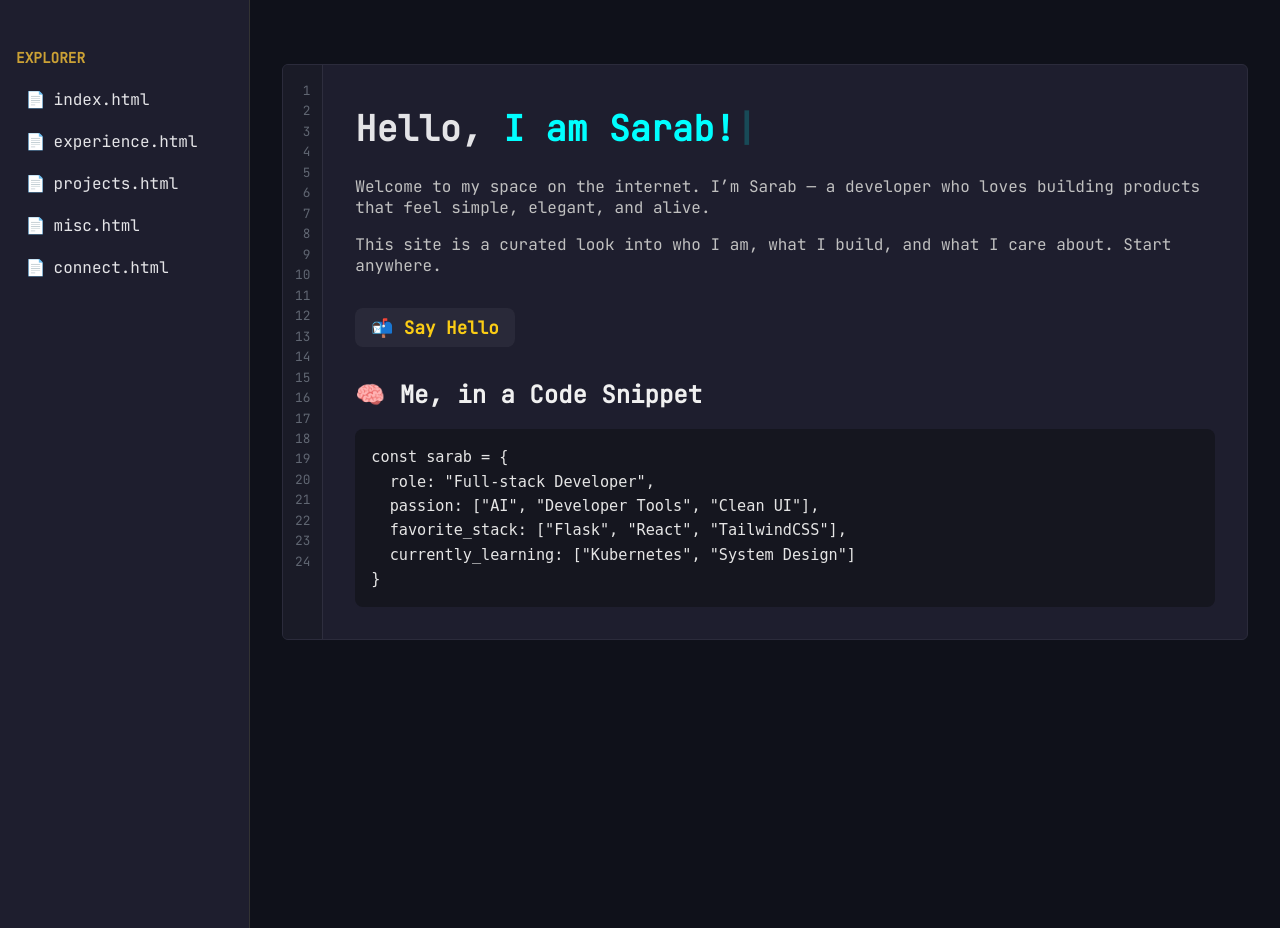
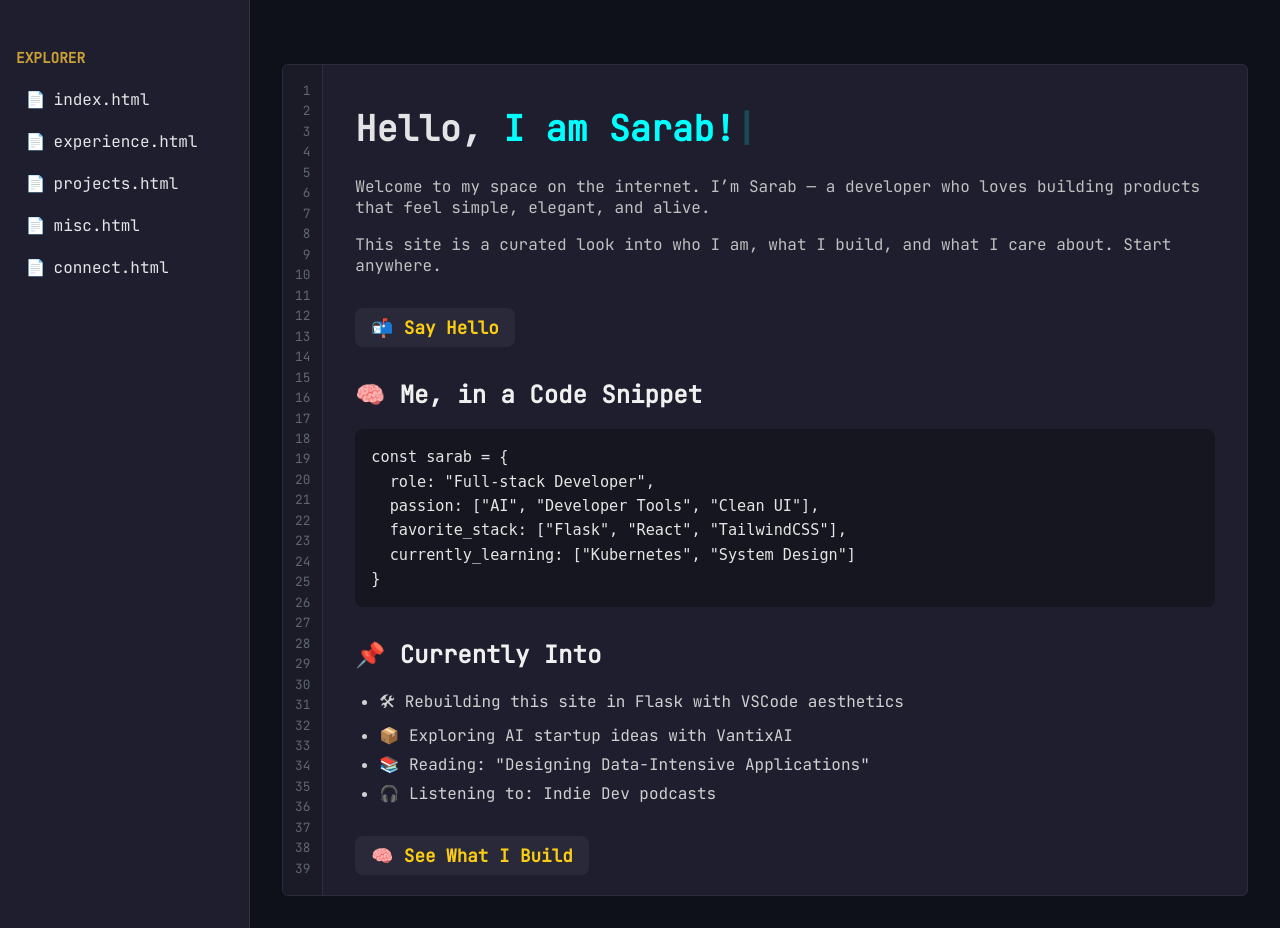
Before and after one commit to sarabaftab/site.sarab, a Flask app: page / in a window 1280 px wide. Run offline with Flask 3, Linux system fonts and the light colour scheme.

Commit message:
added code numbers

```diff
--- a/templates/base.html
+++ b/templates/base.html
@@ -4,26 +4,55 @@
     <meta charset="UTF-8" />
     <meta name="viewport" content="width=device-width, initial-scale=1.0" />
     <title>{% block title %}Sarab | Portfolio{% endblock %}</title>
-  <link rel="stylesheet" href="{{ url_for('static', filename='css/style.css') }}" />
-  <link href="https://fonts.googleapis.com/css2?family=JetBrains+Mono&display=swap" rel="stylesheet">
+    <link
+      rel="stylesheet"
+      href="{{ url_for('static', filename='css/style.css') }}"
+    />
+    <link
+      href="https://fonts.googleapis.com/css2?family=JetBrains+Mono&display=swap"
+      rel="stylesheet"
+    />
   </head>
   <body>
     <div class="vscode-layout">
       <nav class="sidebar">
         <h2 class="sidebar-title">EXPLORER</h2>
         <ul>
-        <li><a href="{{ url_for('home') }}"><span class="file-icon">📄</span> index.html</a></li>
-        <li><a href="{{ url_for('experience') }}"><span class="file-icon">📄</span> experience.html</a></li>
-        <li><a href="{{ url_for('projects') }}"><span class="file-icon">📄</span> projects.html</a></li>
-        <li><a href="{{ url_for('misc') }}"><span class="file-icon">📄</span> misc.html</a></li>
-        <li><a href="{{ url_for('connect') }}"><span class="file-icon">📄</span> connect.html</a></li>
+          <li>
+            <a href="{{ url_for('home') }}"
+              ><span class="file-icon">📄</span> index.html</a
+            >
+          </li>
+          <li>
+            <a href="{{ url_for('experience') }}"
+              ><span class="file-icon">📄</span> experience.html</a
+            >
+          </li>
+          <li>
+            <a href="{{ url_for('projects') }}"
+              ><span class="file-icon">📄</span> projects.html</a
+            >
+          </li>
+          <li>
+            <a href="{{ url_for('misc') }}"
+              ><span class="file-icon">📄</span> misc.html</a
+            >
+          </li>
+          <li>
+            <a href="{{ url_for('connect') }}"
+              ><span class="file-icon">📄</span> connect.html</a
+            >
+          </li>
         </ul>
       </nav>
-    <main class="editor">
-      <div class="editor-content">
-        {% block content %}{% endblock %}
+      <div class="editor">
+        <div class="code-shell">
+          <div class="line-numbers">
+            {% for i in range(1, 40) %}<span>{{ i }}</span>{% endfor %}
           </div>
-    </main>
+          <div class="code-content">{% block content %}{% endblock %}</div>
+        </div>
+      </div>
     </div>
   </body>
 </html>
--- a/templates/index.html
+++ b/templates/index.html
@@ -1,10 +1,4 @@
 {% extends "base.html" %} {% block content %}
-<div class="code-shell">
-  <div class="line-numbers">
-    {% for i in range(1, 25) %}<span>{{ i }}</span>
-    {% endfor %}
-  </div>
-  <div class="code-content">
 <h1>
   <span id="hello-part"></span
   ><span id="highlighted-part" class="highlight"></span
@@ -32,8 +26,20 @@
   currently_learning: ["Kubernetes", "System Design"]
 }</code></pre>
 </section>
-  </div>
-</div>
+
+<section class="now-section">
+  <h2>📌 Currently Into</h2>
+  <ul>
+    <li>🛠 Rebuilding this site in Flask with VSCode aesthetics</li>
+    <li>📦 Exploring AI startup ideas with VantixAI</li>
+    <li>📚 Reading: "Designing Data-Intensive Applications"</li>
+    <li>🎧 Listening to: Indie Dev podcasts</li>
+  </ul>
+</section>
+
+<section class="cta-area">
+  <a href="{{ url_for('projects') }}" class="hire-btn">🧠 See What I Build</a>
+</section>
 
 <script src="{{ url_for('static', filename='js/script.js') }}"></script>
 {% endblock %}
```
Also changed, not shown: templates/experience.html (+3 -4 lines). Lines whose indentation alone changed are shown as unchanged.
